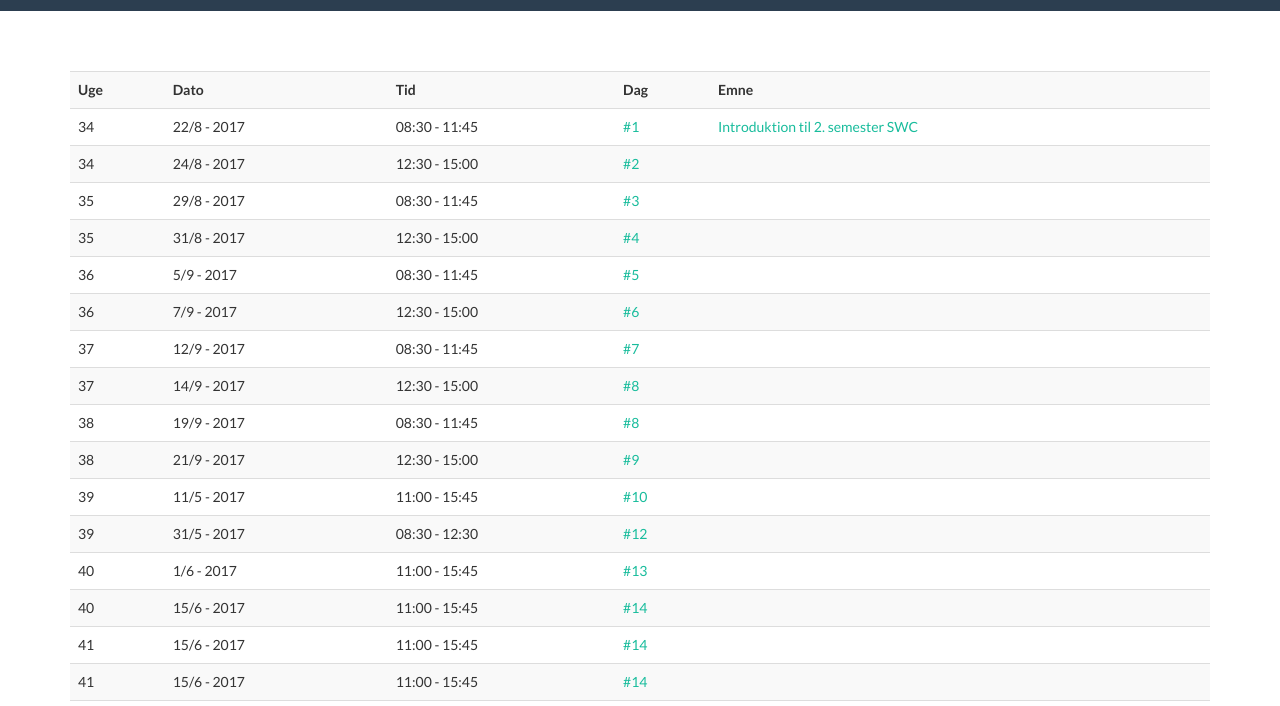
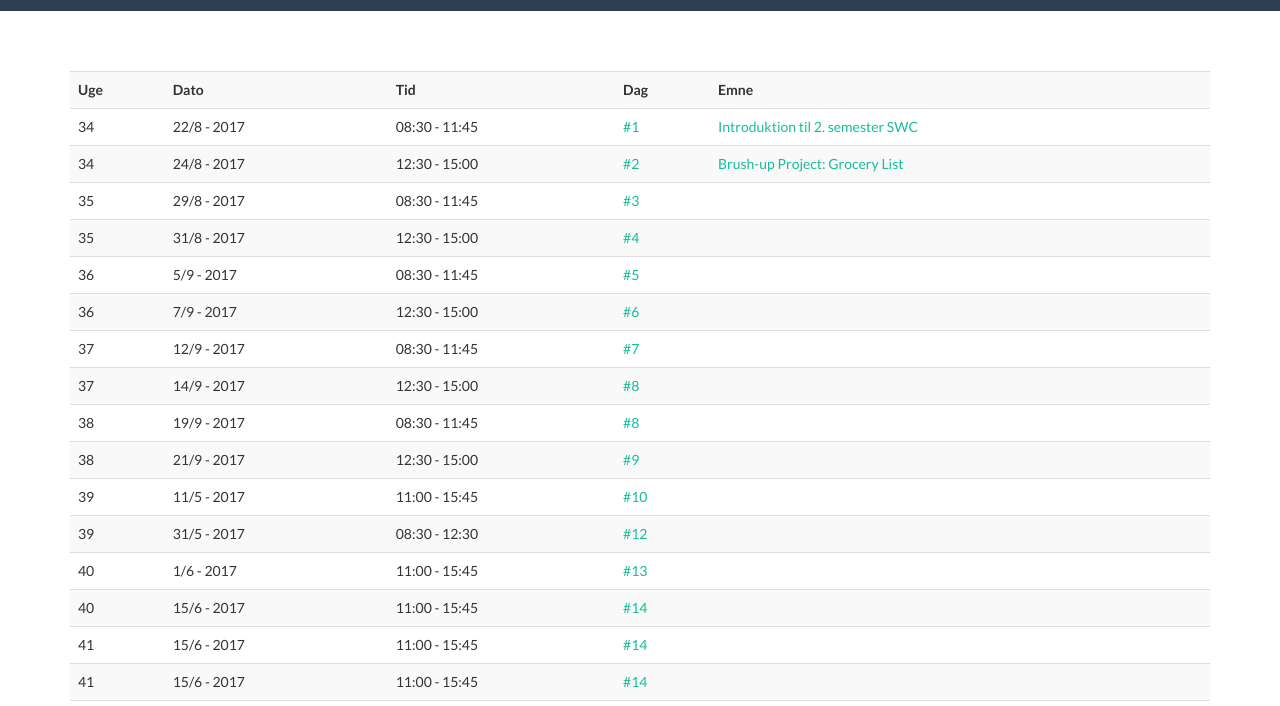
Before and after one commit to dat17v1/dat17v1.github.io, a plain HTML site: page index.html in a window 1280 px wide. Shown: the part 89-795 px from the top of the page. Drawn offline with nearby package versions, Linux system fonts and the light colour scheme.

Commit message:
lek 2 added

```diff
--- a/index.html
+++ b/index.html
@@ -93,7 +93,7 @@
                     <td>24/8 - 2017</td>
                     <td>12:30 - 15:00</td>
                     <td><a href="https://github.com/dat17v1?utf8=%E2%9C%93&q=2_02&type=&language=">#2</a></td>
-                    <td><a href=""></a></td>
+                    <td><a href="https://github.com/dat17v1/2_02_Brush-up_Project/blob/master/README.md">Brush-up Project: Grocery List</a></td>
                 </tr>
                 <tr>
                     <td>35</td>
```
